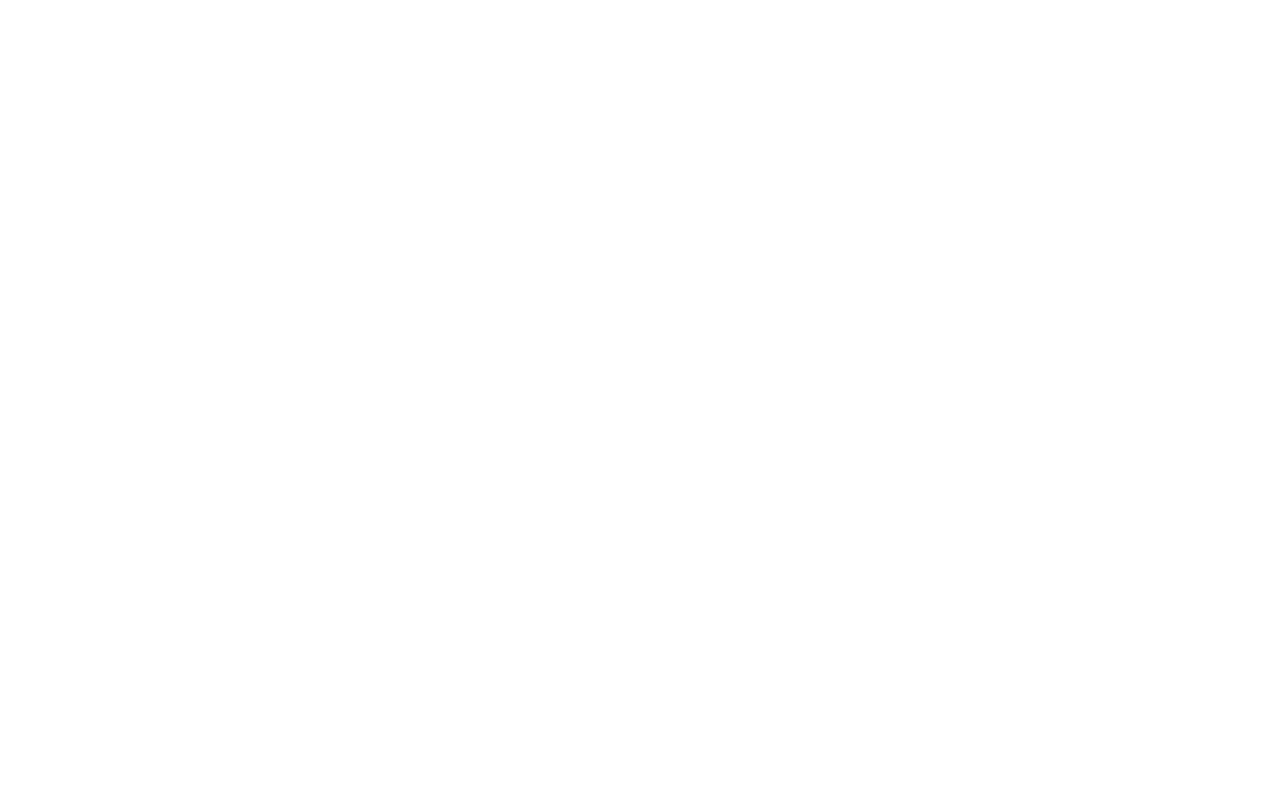
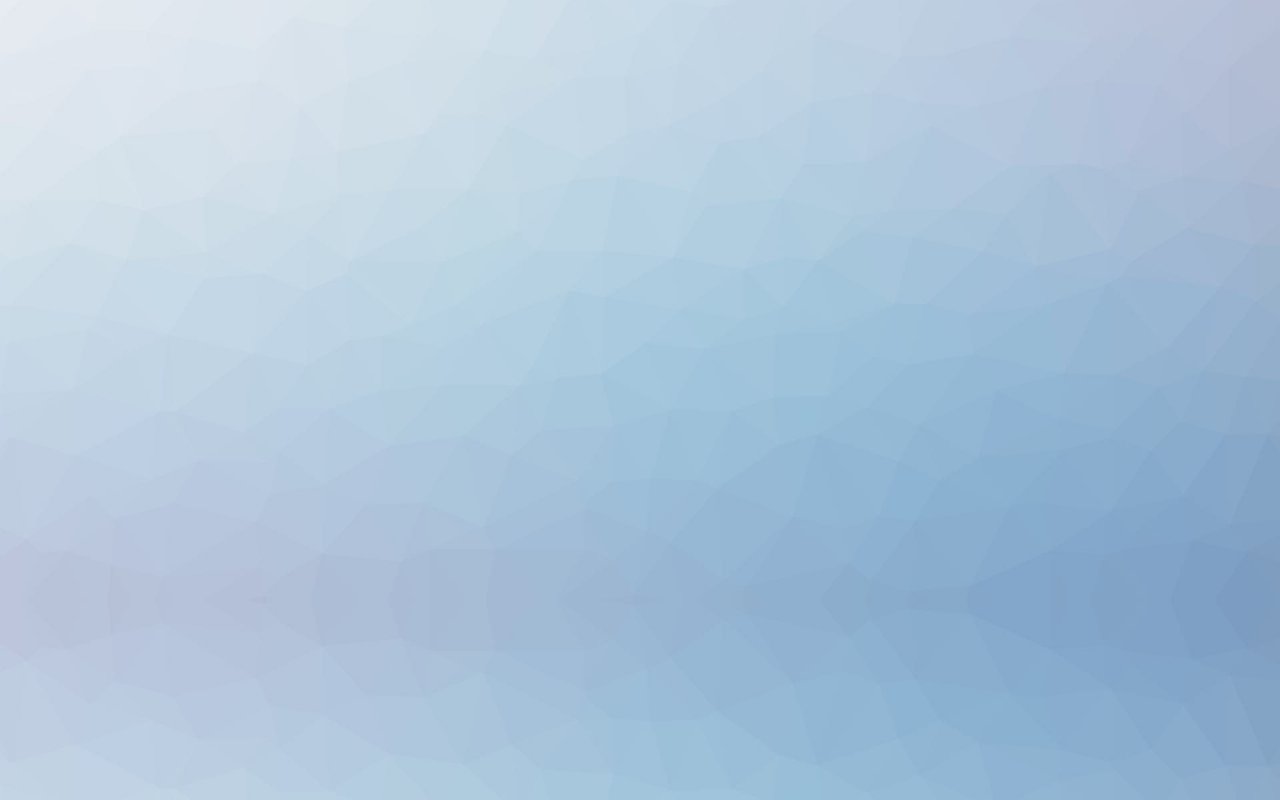
Before and after one commit to providedh/interactive-form, a React app: page / in a window 1280 px wide. Built offline with nearby package versions, Linux system fonts and the light colour scheme.

Commit message:
Add basic layout style.

```diff
--- a/src/components/scaffold/component.js
+++ b/src/components/scaffold/component.js
@@ -5,8 +5,10 @@
 export default function Component({children}) {
 
     return(
-    	<div>
-    		{children}
+    	<div className={"container-fluid "+styles.scaffold}>
+    		<div className="container-lg">
+    			{children}
+    		</div>
     	</div>
     	);
 }
--- a/src/components/scaffold/style.module.css
+++ b/src/components/scaffold/style.module.css
@@ -0,0 +1,5 @@
+.scaffold{
+	background-image: url(/public/img/bg.jpg);
+	background-size: cover;
+	height: 100vh;
+}
```
